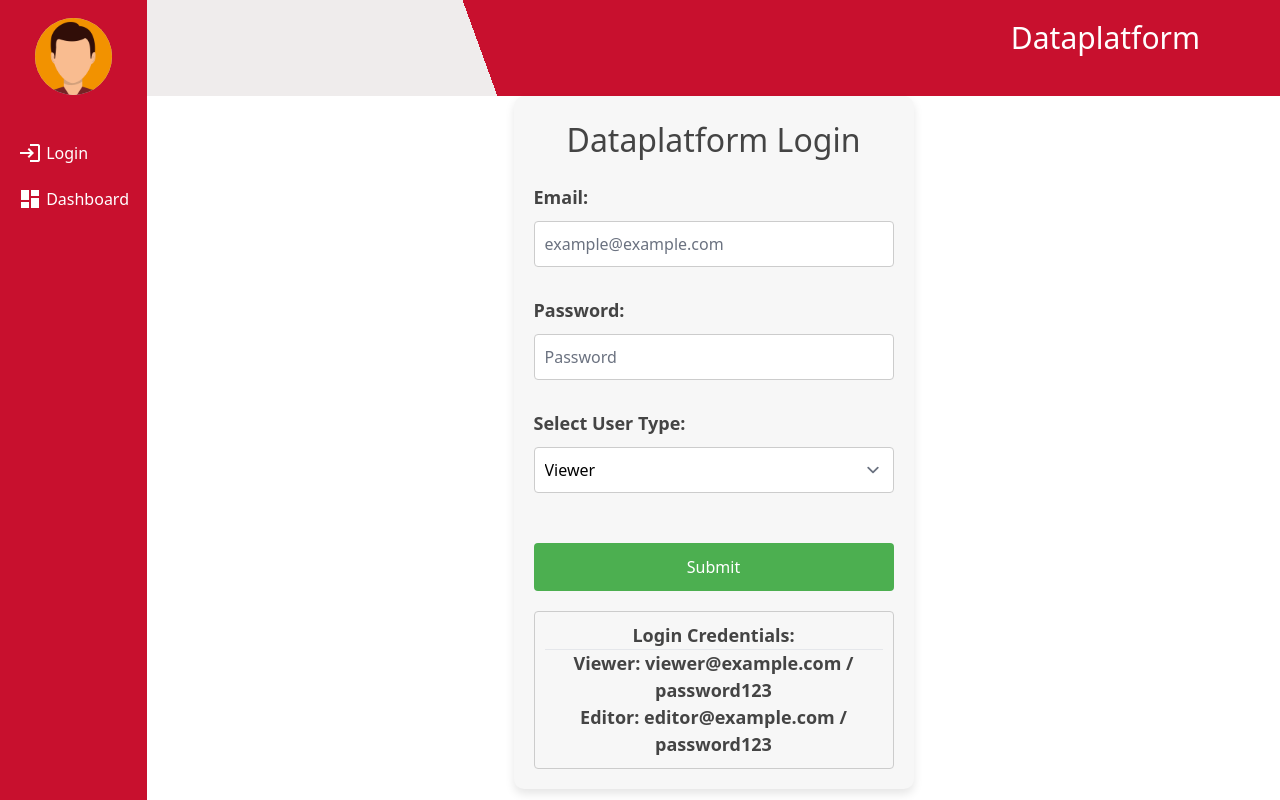
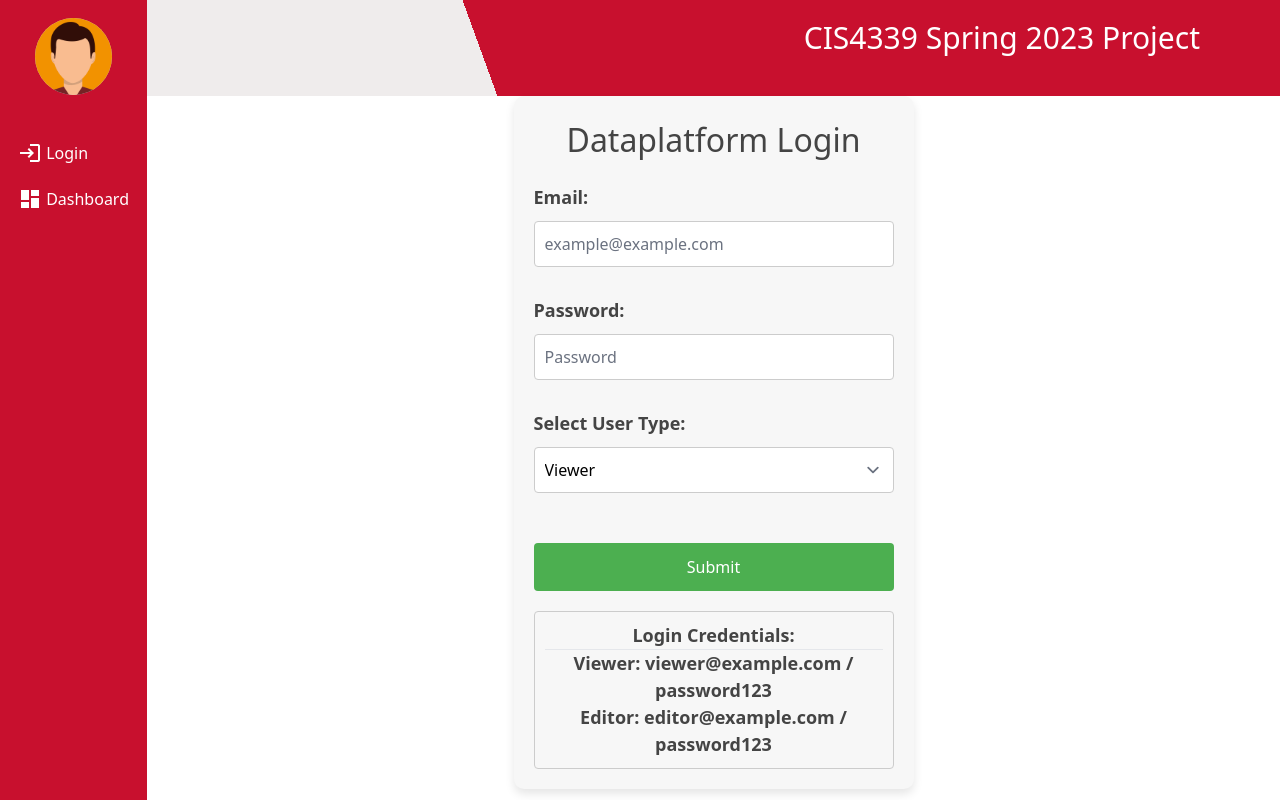
Before and after one commit to CIS-Spring-2023/project-cis_4339_project_8, a Vue app in the folder frontend/: page / in a window 1280 px wide. Built offline with nearby package versions, Linux system fonts and the light colour scheme; no server answers.

Commit message:
minor changes

```diff
--- a/frontend/index.html
+++ b/frontend/index.html
@@ -9,7 +9,7 @@
       rel="stylesheet"
       href="https://fonts.googleapis.com/icon?family=Material+Icons"
     />
-    <title>Data Platform</title>
+    <title>CIS4339 Spring 2023 Project</title>
   </head>
   <body>
     <noscript>
--- a/frontend/src/App.vue
+++ b/frontend/src/App.vue
@@ -6,7 +6,7 @@ export default {
   name: 'App',
   data() {
     return {
-      orgName: 'Dataplatform',
+      orgName: 'CIS4339 Spring 2023 Project',
       isAuthenticated: false,
       loginType: ''
     }
```
